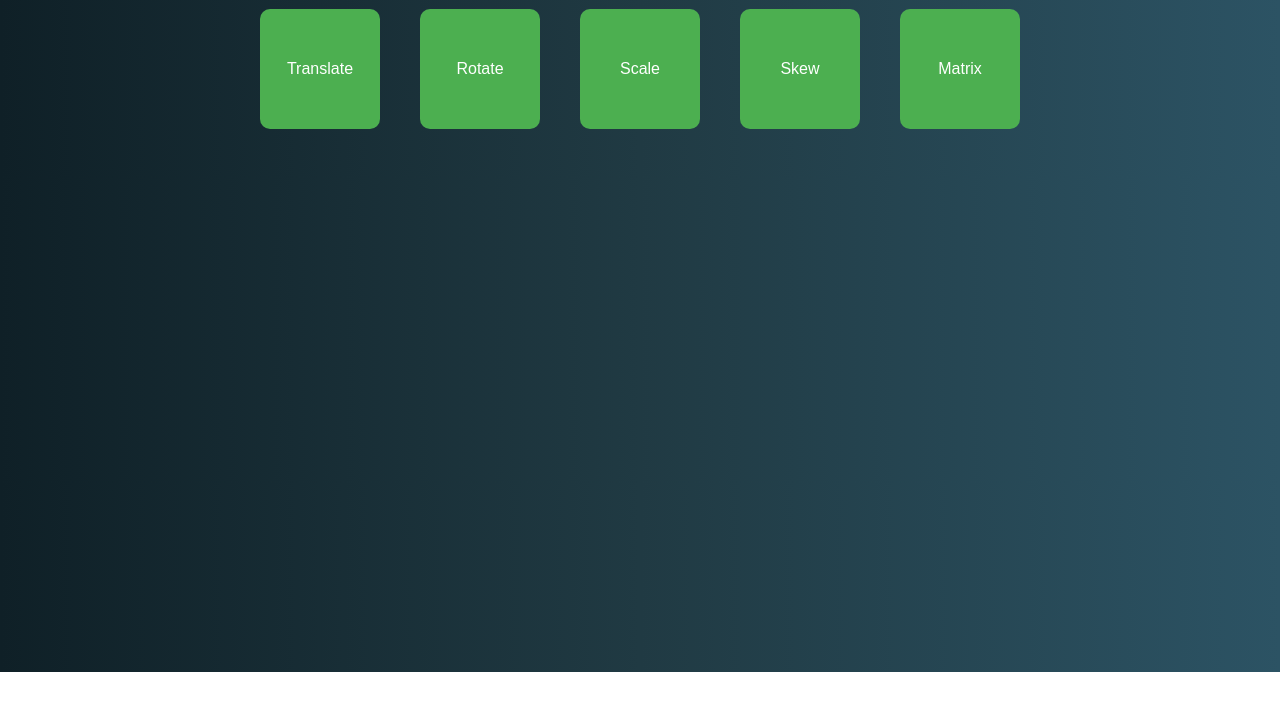
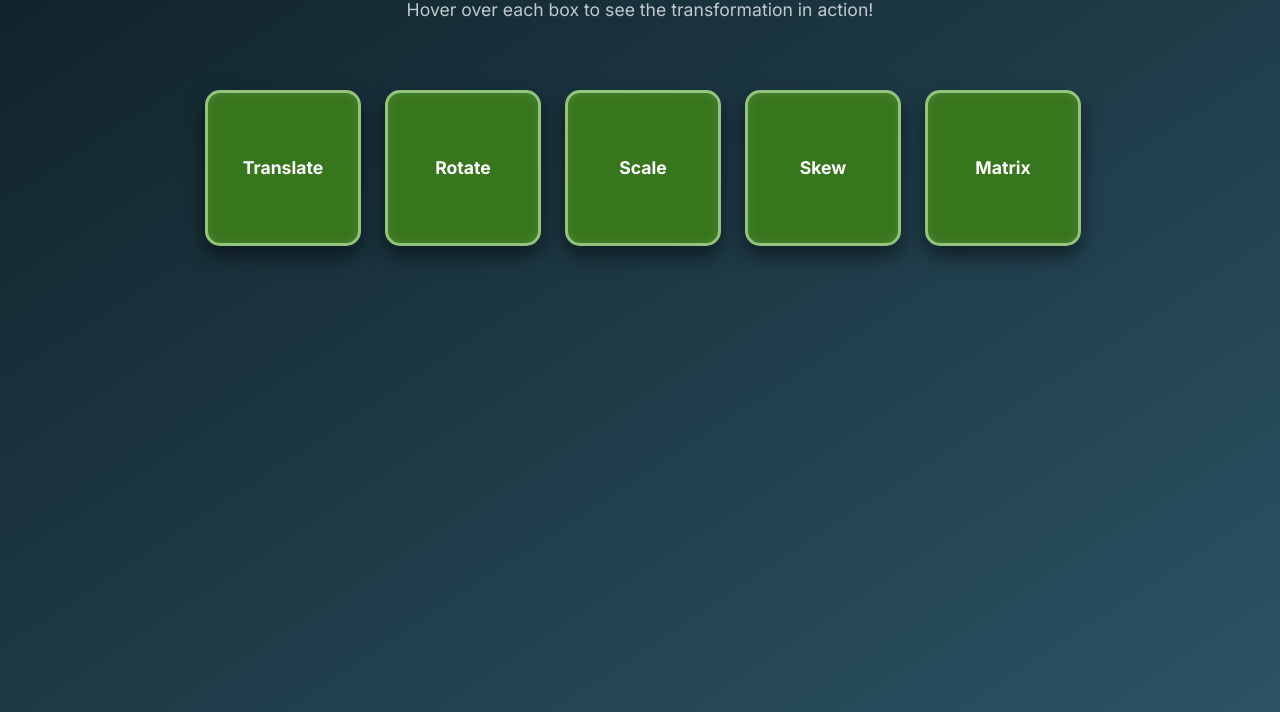
Before and after one commit to Unknown-coder291/my-website, a plain HTML site: page index.html in a window 1280 px wide. Shown: the part 128-840 px from the top of the page. Before the commit the page ends 800 px from the top, so only its background shows below. Drawn offline with Linux system fonts and the light colour scheme.

Commit message:
Update index.html

```diff
--- a/index.html
+++ b/index.html
@@ -3,55 +3,124 @@
 <head>
     <meta charset="UTF-8">
     <meta name="viewport" content="width=device-width, initial-scale=1.0">
-  <title>All CSS Transforms</title>
+    <title>Modern CSS Transform Showcase</title>
+    <!-- Using the Inter font for a clean, modern look -->
+    <link href="https://fonts.googleapis.com/css2?family=Inter:wght@400;700&display=swap" rel="stylesheet">
     <style>
+        /* Define a color palette for a consistent look */
+        :root {
+            --primary-color: #2c5364; /* Dark blue/teal */
+            --secondary-color: #38761d; /* Base box green */
+            --accent-color: #93c47d; /* Hover green */
+        }
         body {
-      background: linear-gradient(to right, #0f2027, #203a43, #2c5364);
-      font-family: Arial, sans-serif;
-      color: white;
+            /* Enhanced gradient background */
+            background: linear-gradient(to bottom right, #0f2027, var(--primary-color));
+            font-family: 'Inter', Arial, sans-serif;
+            color: #ecf0f1; /* Light gray text */
             text-align: center;
-      padding: 40px;
+            padding: 20px;
+            min-height: 100vh;
+            margin: 0;
+            display: flex;
+            flex-direction: column;
+            align-items: center;
         }
 
         h1 {
-      margin-top: 30px;
+            margin: 30px 0 20px;
+            font-weight: 700;
+            text-shadow: 0 4px 8px rgba(0, 0, 0, 0.4);
+        }
+
+        p {
+            margin-bottom: 50px;
+            font-size: 1.1em;
+            opacity: 0.8;
         }
 
         .container {
             display: flex;
             justify-content: center;
             flex-wrap: wrap;
-      gap: 40px;
+            gap: 30px;
+            padding: 20px;
+            max-width: 1000px;
+            width: 100%;
+        }
+
+        .box-wrapper {
+            /* Using wrapper for consistent sizing and alignment */
+            width: 150px;
+            height: 150px;
         }
 
         .box {
-      width: 120px;
-      height: 120px;
-      background: #4caf50;
+            width: 100%;
+            height: 100%;
+            background: var(--secondary-color);
+            border: 3px solid var(--accent-color);
+            color: #fff;
+            font-weight: 700;
+            font-size: 1.1em;
             display: flex;
             align-items: center;
             justify-content: center;
-      border-radius: 10px;
-      transition: 0.6s ease;
+            border-radius: 15px;
+            /* Combine transitions for smooth effect */
+            transition: transform 0.8s cubic-bezier(0.25, 0.1, 0.25, 1), box-shadow 0.3s ease;
             cursor: pointer;
+            /* Added depth with box-shadow */
+            box-shadow: 0 10px 20px rgba(0, 0, 0, 0.5), inset 0 0 10px rgba(255, 255, 255, 0.1);
+        }
+
+        /* Base hover effect */
+        .box:hover {
+            background: var(--accent-color);
+            box-shadow: 0 15px 30px rgba(0, 0, 0, 0.7);
         }
 
         /* Transform examples */
-    .translate:hover { transform: translate(50px, 30px); }
-    .rotate:hover { transform: rotate(45deg); }
-    .scale:hover { transform: scale(1.2px); }
-    .skew:hover { transform: skew(20deg, 10deg); }
-    .matrix:hover { transform: matrix(1, 0.5, -0.5, 1, 30, 20); }
+        /* Translate: Move right and down */
+        .translate:hover { transform: translate(50px, 20px) rotate(5deg); }
+
+        /* Rotate: Spin 180 degrees */
+        .rotate:hover { transform: rotate(180deg); }
+
+        /* Scale: FIXED - Removed 'px'. Scale should be unitless. */
+        .scale:hover { transform: scale(1.3); }
+
+        /* Skew: Distort along X and Y axes */
+        .skew:hover { transform: skew(20deg, 10deg) translate(10px, -5px); }
+
+        /* Matrix: Combine all 2D transforms into one function */
+        .matrix:hover { transform: matrix(1.1, 0.5, -0.2, 1.1, 30, 20); }
+
+        /* Responsive adjustments for mobile view */
+        @media (max-width: 600px) {
+            h1 {
+                font-size: 1.8em;
+                margin-bottom: 20px;
+            }
+            .container {
+                gap: 20px;
+            }
+            .box-wrapper {
+                width: 120px;
+                height: 120px;
+            }
+        }
     </style>
 </head>
 <body>
-  <h1>🎯 CSS Transform Examples</h1>
+    <h1>🎯 Modern CSS Transform </h1>
+    <p>Hover over each box to see the transformation in action!</p>
     <div class="container">
-    <div class="box translate">Translate</div>
-    <div class="box rotate">Rotate</div>
-    <div class="box scale">Scale</div>
-    <div class="box skew">Skew</div>
-    <div class="box matrix">Matrix</div>
+        <div class="box-wrapper"><div class="box translate">Translate</div></div>
+        <div class="box-wrapper"><div class="box rotate">Rotate</div></div>
+        <div class="box-wrapper"><div class="box scale">Scale</div></div>
+        <div class="box-wrapper"><div class="box skew">Skew</div></div>
+        <div class="box-wrapper"><div class="box matrix">Matrix</div></div>
     </div>
 </body>
 </html>
```
Lines whose indentation alone changed are shown as unchanged.
